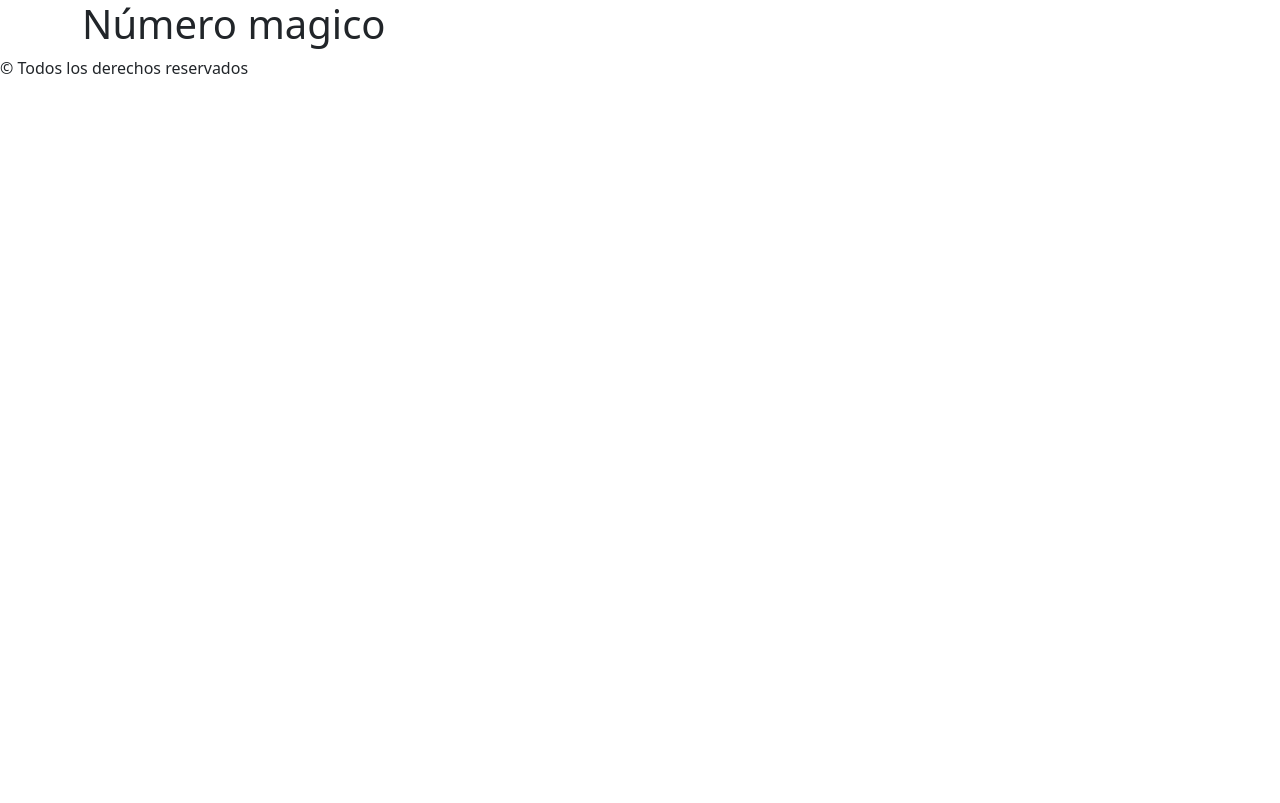
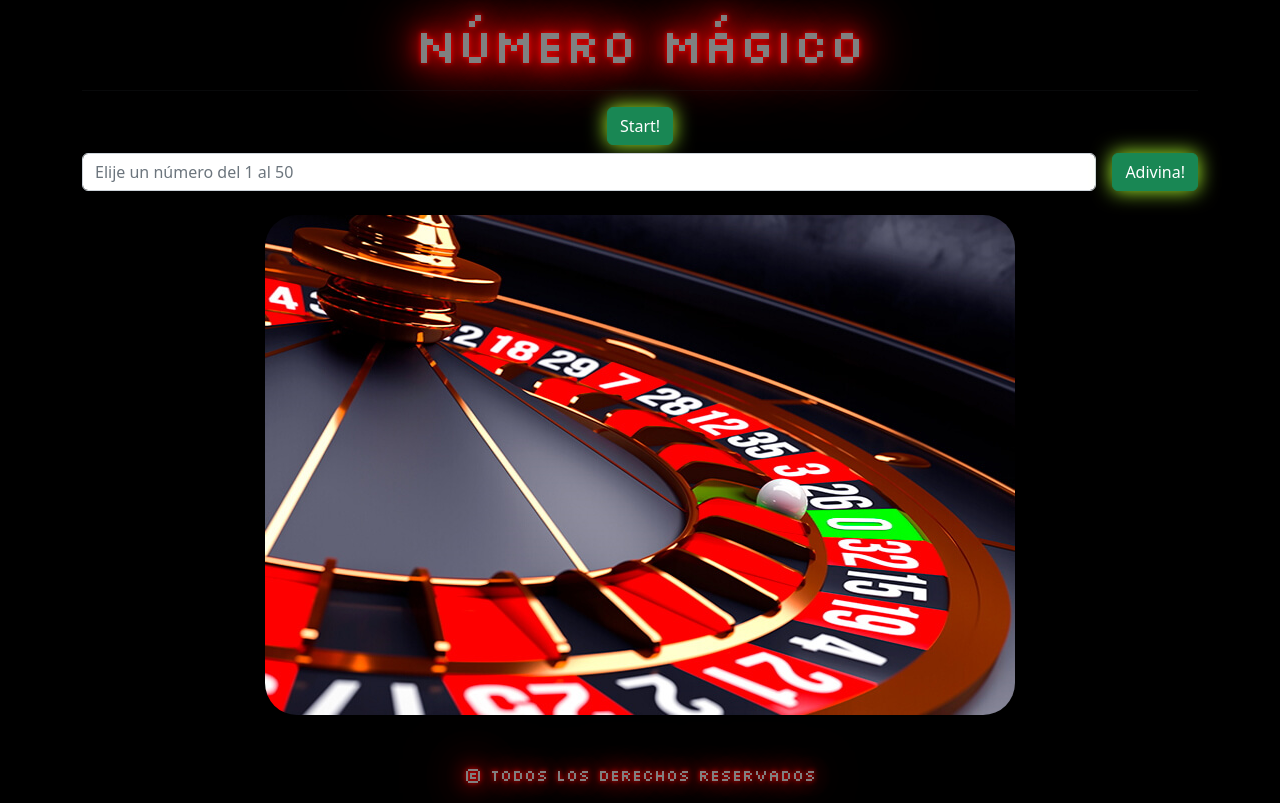
Before and after one commit to Alvaro-Gendo/Practico5Ejercicio1, a plain HTML site: page index.html in a window 1280 px wide. Drawn offline with Linux system fonts and the light colour scheme.

Commit message:
se completo el ejercicio, se agregaron detalles(color, imagen)

```diff
--- a/css/style.css
+++ b/css/style.css
@@ -0,0 +1,20 @@
+@import url('https://fonts.googleapis.com/css2?family=Silkscreen&display=swap');
+
+
+body{
+    background-color: black;
+}
+
+h1, p{
+    font-family: 'Silkscreen';
+    color: grey;
+    text-shadow: 0 0 5px red,
+    0 0 20px red,
+    0 0 40px red,
+    0 0 60px red,
+    0 0 80px red
+}
+
+button{
+    box-shadow: 0 0 20px greenyellow;
+}
--- a/index.html
+++ b/index.html
@@ -8,17 +8,35 @@
     <meta name="keywords" content="JavaScript, DOM, BOM">
     <meta name="author" content="Alvaro Ruiz">
     <link rel="stylesheet" href="css/bootstrap.min.css">
+    <link rel="stylesheet" href="css/style.css">
     <title>DOM ejercicio 1</title>
 </head>
 <body>
     <header></header>
-    <main class="container">
-        <h1>Número magico</h1>
+    <main class="container text-center mt-3">
+        <section>
+            <h1 class="display-5">Número mágico</h1>
+            <hr>
+        </section>
+        <section>
+            <button class="btn btn-success" onclick="playGame()" type="button">Start!</button>
+            <form class="my-2" id="formulario">
+                <div class="d-flex">
+                    <input type="number" class="form-control me-3" placeholder="Elije un número del 1 al 50" required minlength="1" maxlength="2" id="inputAdivinar">
+                    <button class="btn btn-success" type="submit">Adivina!</button>
+                </div>
+            </form>
+        </section>
+        <section>
+            <img src="img/Ruleta.jpg" class="img-fluid mt-3 rounded-5" alt="Ruleta">
+        </section>
     </main>
     <footer>
-        <p>&copy; Todos los derechos reservados</p>
+        <section class="container text-center text-white mt-5">
+            <p>&copy; Todos los derechos reservados</p>
+        </section>
     </footer>
     <script src="js/app.js"></script>
-    <script src="js/bootstrap.bundle.min.js"></script>
+    <script src="js/bootstrap.min.js"></script>
 </body>
 </html>
--- a/js/app.js
+++ b/js/app.js
@@ -0,0 +1,20 @@
+let numeroAdivinar = 0;
+let formulario = document.querySelector("#formulario")
+
+formulario.addEventListener("submit" , adivinar)
+function playGame(){
+    numeroAdivinar = Math.floor(Math.random() * (50 - 1 + 1)+ 1);
+    console.log(numeroAdivinar)
+}
+
+function adivinar(e){
+    e.preventDefault();
+    let numeroIngresado = document.querySelector("#inputAdivinar").value;
+    if(numeroIngresado == numeroAdivinar){
+        alert("You Win!")
+    }else if(numeroAdivinar < numeroIngresado){
+        alert("You Lose! tu número " + numeroIngresado + " es mayor al número mágico")
+    }else{
+        alert("You Lose! tu número " + numeroIngresado + " es mmenor al número mágico")
+    }
+}
```
Also changed, not shown: img/Ruleta.jpg (added), js/bootstrap.bundle.min.js (deleted), js/bootstrap.min.js (added).
